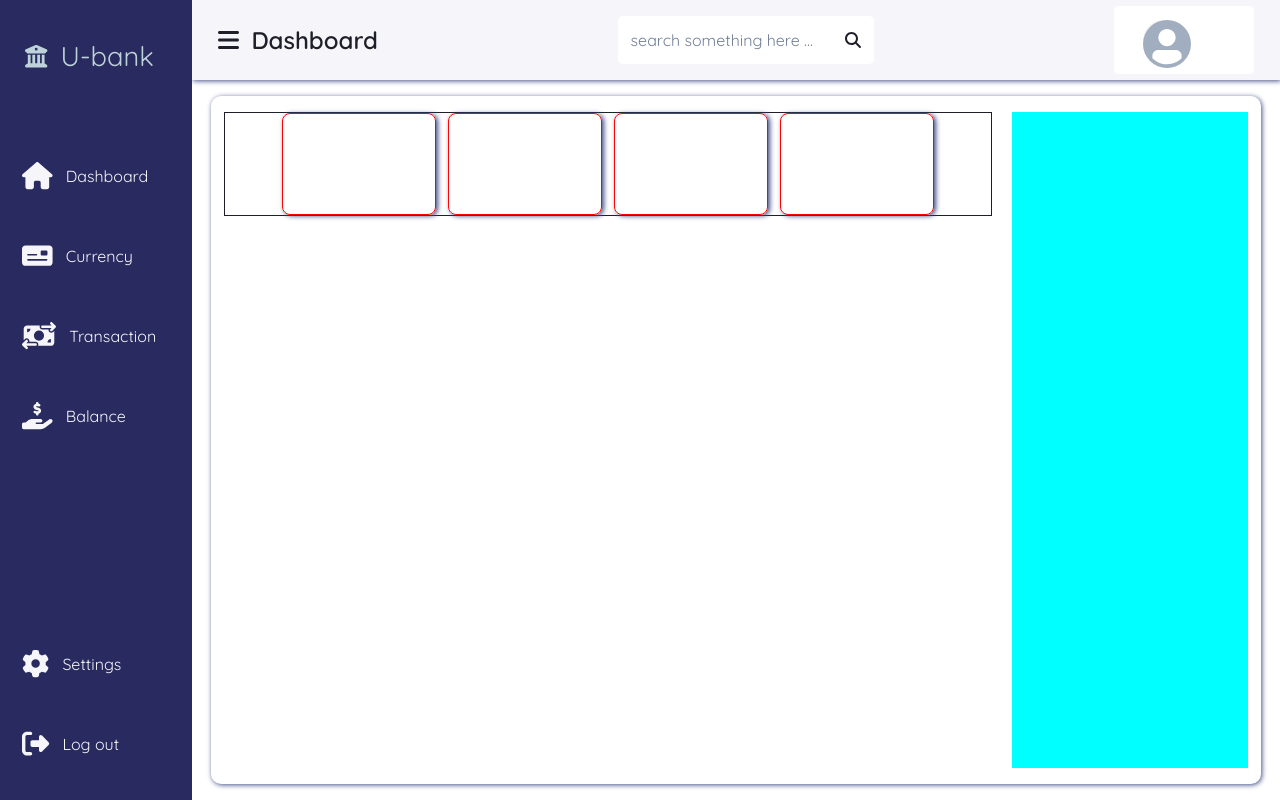
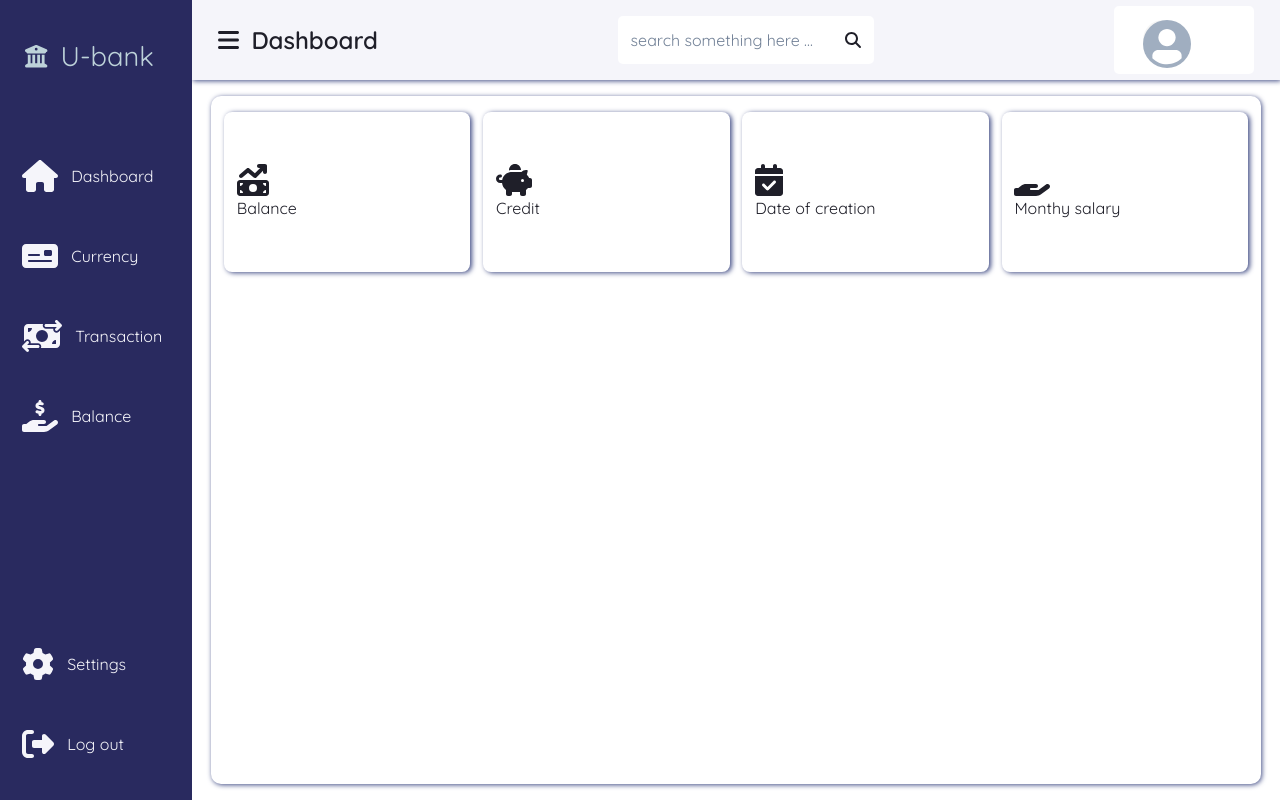
Before and after one commit to WalletFinalProject/digital_bank_ui, a Next.js app: page /1/dashboard in a window 1280 px wide. Built offline with nearby package versions, Linux system fonts and the light colour scheme; no server answers.

Commit message:
feat: show account info in dashboard

```diff
--- a/src/app/(dashboard)/[userId]/dashboard/dashboard.css
+++ b/src/app/(dashboard)/[userId]/dashboard/dashboard.css
@@ -2,31 +2,29 @@
   position: relative;
 }
 .card-content {
-  width: 75%;
-  height: 13vh;
+  width: 100%;
+  height: 20vh;
   margin-top: 1vh;
   display: flex;
   flex-direction: row;
   align-items: center;
   justify-content: center;
   gap: 1vw;
-  border: 1px solid;
 }
 .accounts,
 .currency,
 .transaction,
 .balance {
   height: 100%;
-  width: 20%;
-  border: 1px solid red;
+  width: 50%;
   border-radius: 0.5rem;
   box-shadow: 2px 1px 5px var(--terty-color);
+  display: flex;
+  flex-direction: column;
+  align-items: flex-start;
+  justify-content: center;
+  padding: 1vh 1vw;
 }
-.side-section {
-  position: absolute;
-  right: 0;
-  top: 0;
-  height: 82vh;
-  width: 23%;
-  background-color: aqua;
+.icon {
+  font-size: 2rem;
 }
--- a/src/app/(dashboard)/[userId]/dashboard/page.jsx
+++ b/src/app/(dashboard)/[userId]/dashboard/page.jsx
@@ -1,15 +1,51 @@
-import React from "react";
+"use client";
+import React, { useEffect, useState } from "react";
 import "./dashboard.css";
+import { FontAwesomeIcon } from "@fortawesome/react-fontawesome";
+import {
+  faCalendarCheck,
+  faHandHolding,
+  faMoneyBillTransfer,
+  faMoneyBillTrendUp,
+  faPiggyBank,
+} from "@fortawesome/free-solid-svg-icons";
+import { useParams, useRouter } from "next/navigation";
+import { getAccountbyId } from "@/app/api/getByIdAccount";
 function Dashboard() {
+  const router = useRouter();
+  const { userId } = useParams();
+  const [account, setAccount] = useState([]);
+  useEffect(() => {
+    const fetchData = async () => {
+      const data = await getAccountbyId(userId);
+      setAccount(data[0]);
+    };
+    fetchData();
+  }, [userId]);
   return (
     <div className="dashboard">
       <div className="card-content">
-        <div className="accounts"></div>
-        <div className="currency"></div>
-        <div className="transaction"></div>
-        <div className="balance"></div>
+        <div className="accounts">
+          <FontAwesomeIcon icon={faMoneyBillTrendUp} className="icon" />
+          <p>Balance</p>
+          <p>{account.balance}</p>
+        </div>
+        <div className="currency">
+          <FontAwesomeIcon icon={faPiggyBank} className="icon" />
+          <p>Credit</p>
+          <p>{account.creditAmount}</p>
+        </div>
+        <div className="transaction">
+          <FontAwesomeIcon icon={faCalendarCheck} className="icon" />
+          <p>Date of creation</p>
+          <p>{account.creationDate}</p>
+        </div>
+        <div className="balance">
+          <FontAwesomeIcon icon={faHandHolding} className="icon" />
+          <p>Monthy salary</p>
+          <p>{account.netMonthlySalary}</p>
+        </div>
       </div>
-      <div className="side-section"></div>
     </div>
   );
 }
```
